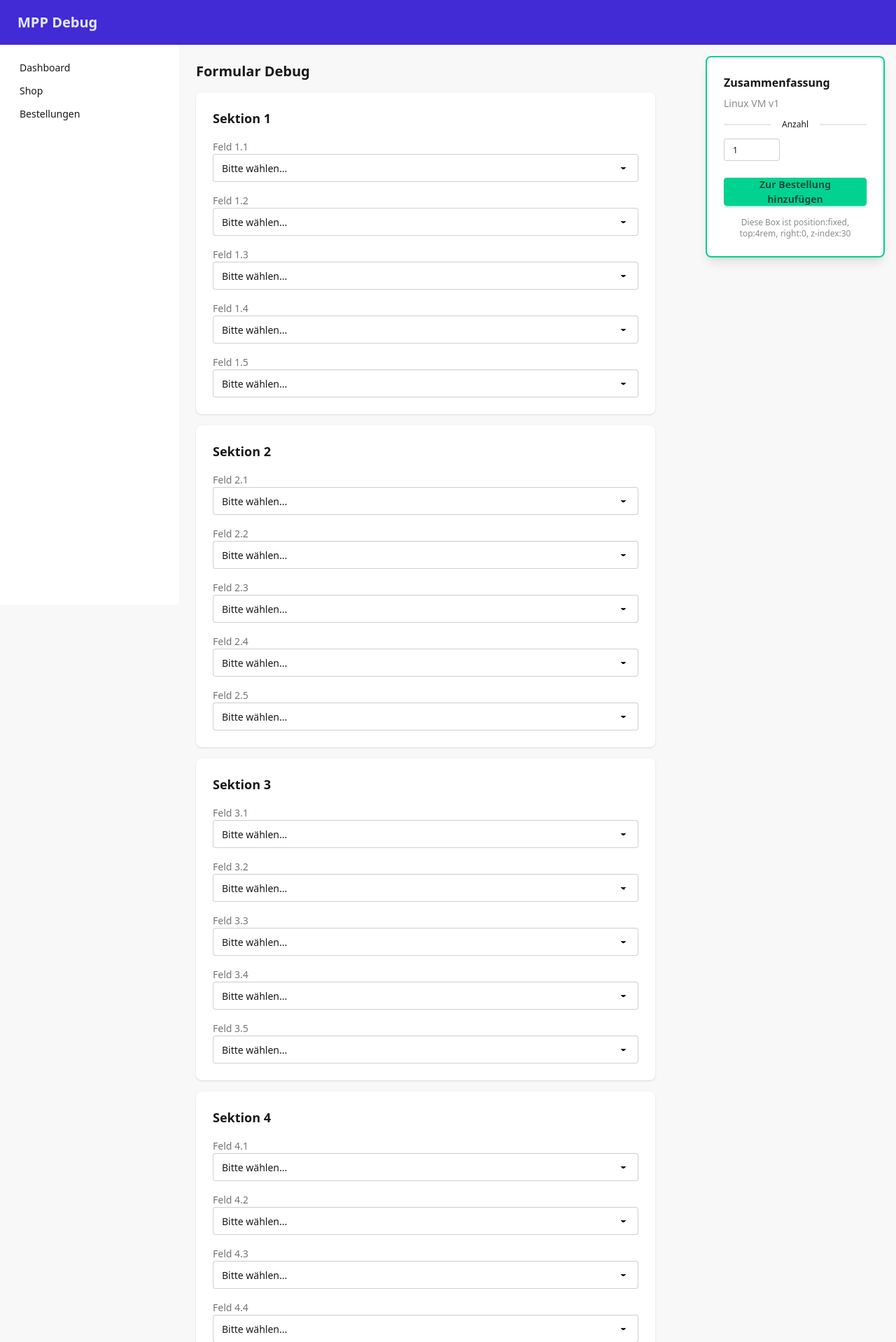
After one commit to monoeagle/lucent-job-cmp-django, a Django app: page /debug-layout/ in a window 1280 px wide. The commit adds this page. Shown: the top 1918 px of the page at 70% size. Run offline with Django 5.2, Linux system fonts and the light colour scheme; style sheets or scripts are compiled from the project's sources; parts of the project's set-up code (start-up, migrations or seed data) failed here and were passed over.

Commit message:
fix: use inline styles instead of Tailwind classes for summary sidebar (Tailwind purge issue)

```diff
--- a/mpp/apps/dashboard/urls.py
+++ b/mpp/apps/dashboard/urls.py
@@ -1,10 +1,12 @@
 from django.urls import path
+from django.views.generic import TemplateView
 from . import views
 from . import admin_views
 
 app_name = "dashboard"
 urlpatterns = [
     path("", views.DashboardView.as_view(), name="home"),
+    path("debug-layout/", TemplateView.as_view(template_name="debug_layout.html"), name="debug_layout"),
     path(
         "admin-panel/",
         admin_views.AdminDashboardView.as_view(),
--- /dev/null
+++ b/mpp/templates/debug_layout.html
@@ -0,0 +1,108 @@
+<!DOCTYPE html>
+<html lang="de" data-theme="lucent">
+<head>
+  <meta charset="UTF-8">
+  <meta name="viewport" content="width=device-width, initial-scale=1.0">
+  <title>Layout Debug</title>
+  {% load static %}
+  <link rel="stylesheet" href="{% static 'css/output.css' %}">
+  <style>
+    .debug-box { border: 3px dashed red; padding: 8px; margin: 4px; }
+    .debug-label { background: red; color: white; font-size: 10px; padding: 2px 6px; position: absolute; top: 0; left: 0; z-index: 999; }
+  </style>
+</head>
+<body class="min-h-screen bg-base-200">
+
+  <!-- NAVBAR -->
+  <div class="navbar bg-primary text-primary-content">
+    <div class="flex-1"><a class="btn btn-ghost text-xl">MPP Debug</a></div>
+  </div>
+
+  <!-- DRAWER (same as base.html) -->
+  <div class="drawer lg:drawer-open">
+    <input id="sidebar-toggle" type="checkbox" class="drawer-toggle">
+
+    <!-- DRAWER CONTENT (this is the scrolling container) -->
+    <div class="drawer-content p-6 relative">
+      <h1 class="text-xl font-bold mb-4">Formular Debug</h1>
+
+      <!-- Simulated form with right margin for sidebar -->
+      <div class="lg:mr-80">
+        {% for i in "123456789" %}
+        <div class="card bg-base-100 shadow mb-4">
+          <div class="card-body">
+            <h2 class="card-title">Sektion {{ i }}</h2>
+            {% for j in "12345" %}
+            <div class="form-control mt-2">
+              <label class="label"><span class="label-text">Feld {{ i }}.{{ j }}</span></label>
+              <select class="select select-bordered w-full">
+                <option>Bitte wählen...</option>
+                <option>Option A</option>
+                <option>Option B</option>
+              </select>
+            </div>
+            {% endfor %}
+          </div>
+        </div>
+        {% endfor %}
+      </div>
+    </div>
+
+    <!-- DRAWER SIDE (left sidebar/menu) -->
+    <div class="drawer-side">
+      <label for="sidebar-toggle" class="drawer-overlay"></label>
+      <ul class="menu p-4 w-64 min-h-full bg-base-100">
+        <li><a>Dashboard</a></li>
+        <li><a>Shop</a></li>
+        <li><a>Bestellungen</a></li>
+      </ul>
+    </div>
+  </div>
+
+  <!-- FIXED SIDEBAR — OUTSIDE drawer completely -->
+  <div id="debug-sidebar" style="display:block; position:fixed; top:4rem; right:0; width:18rem; height:calc(100vh - 4rem); z-index:30; padding:1rem; overflow-y:auto;">
+    <div class="card bg-base-100 shadow-lg border-2 border-success">
+      <div class="card-body">
+        <h3 class="font-bold text-base">Zusammenfassung</h3>
+        <p class="text-sm text-base-content/50">Linux VM v1</p>
+        <div class="divider text-xs my-1">Anzahl</div>
+        <div class="form-control">
+          <input type="number" value="1" min="1" max="50" class="input input-bordered input-sm w-20">
+        </div>
+        <button class="btn btn-success btn-block mt-4">Zur Bestellung hinzufügen</button>
+        <p class="text-xs text-center mt-2 text-base-content/50">
+          Diese Box ist position:fixed, top:4rem, right:0, z-index:30
+        </p>
+      </div>
+    </div>
+  </div>
+
+  <!-- Debug Info -->
+  <script>
+    document.addEventListener('DOMContentLoaded', function() {
+      var sidebar = document.getElementById('debug-sidebar');
+      var rect = sidebar.getBoundingClientRect();
+      console.log('=== SIDEBAR DEBUG ===');
+      console.log('Display:', window.getComputedStyle(sidebar).display);
+      console.log('Position:', window.getComputedStyle(sidebar).position);
+      console.log('Top:', window.getComputedStyle(sidebar).top);
+      console.log('Right:', window.getComputedStyle(sidebar).right);
+      console.log('Width:', window.getComputedStyle(sidebar).width);
+      console.log('Z-Index:', window.getComputedStyle(sidebar).zIndex);
+      console.log('BoundingRect:', JSON.stringify(rect));
+      console.log('Viewport:', window.innerWidth, 'x', window.innerHeight);
+      console.log('Sidebar visible:', rect.right <= window.innerWidth && rect.left >= 0);
+
+      // Check parent overflow
+      var el = sidebar;
+      while (el && el !== document.body) {
+        var overflow = window.getComputedStyle(el).overflow;
+        if (overflow !== 'visible') {
+          console.log('OVERFLOW ISSUE on', el.tagName, el.className.substring(0, 50), '→', overflow);
+        }
+        el = el.parentElement;
+      }
+    });
+  </script>
+</body>
+</html>
```
Also changed, not shown: mpp/templates/orders/form_view.html (+26 -36 lines), 1 other file.
